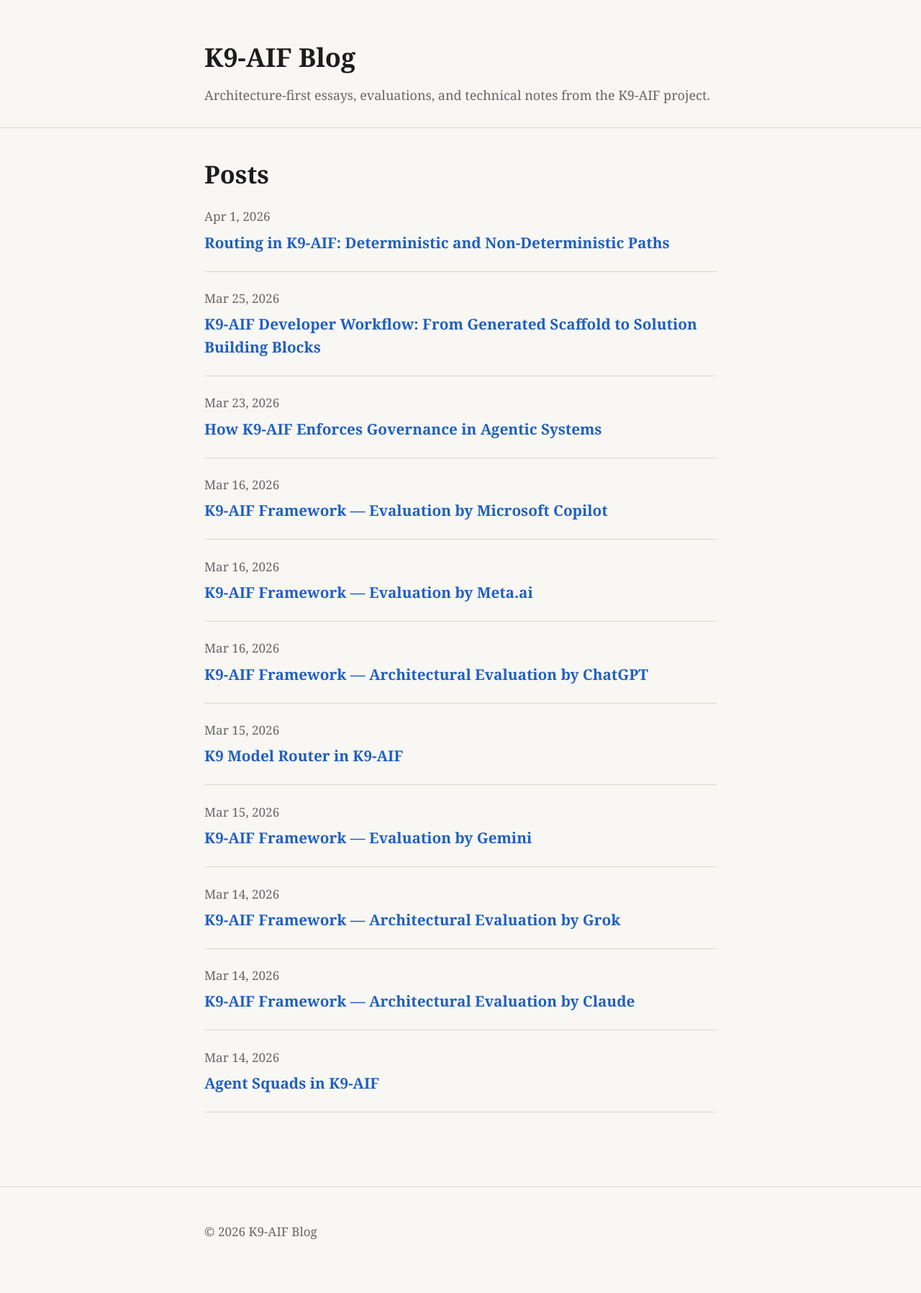
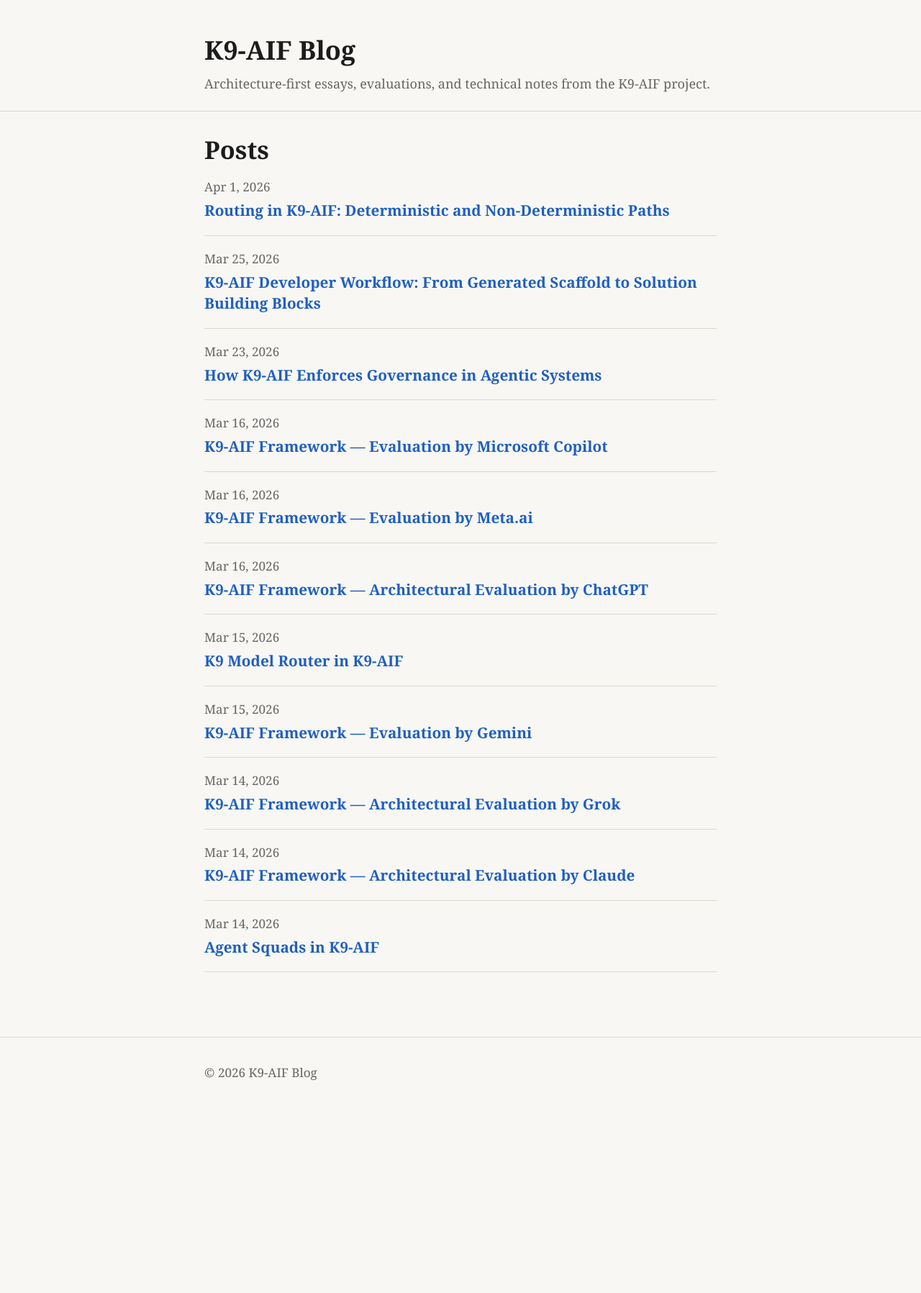
Before and after one commit to k9aif/k9-aif-blogs, a Jekyll site: the page built from index.md, in a window 1280 px wide. Shown: the whole page at 72% size. Built offline with Jekyll 4.4.1, drawn with Linux system fonts in a browser that asks for light colours; after the commit the page ends 1557 px from its top, so only the background shows below that.

Commit message:
Update style.css

```diff
--- a/assets/css/style.css
+++ b/assets/css/style.css
@@ -24,7 +24,7 @@ body {
   background: var(--bg);
   color: var(--text);
   font-family: Georgia, "Times New Roman", serif;
-  line-height: 1.75;
+  line-height: 1.65;
 }
 
 .container {
@@ -34,9 +34,9 @@ body {
 }
 
 .site-header {
-  padding: 48px 0 28px;
+  padding: 40px 0 24px;
   border-bottom: 1px solid var(--border);
-  margin-bottom: 42px;
+  margin-bottom: 32px;
 }
 
 .site-title {
@@ -45,7 +45,7 @@ body {
   font-weight: 700;
   text-decoration: none;
   color: var(--text);
-  margin-bottom: 6px;
+  margin-bottom: 4px;
 }
 
 .site-title:hover {
@@ -59,40 +59,54 @@ body {
 }
 
 .content {
-  padding-bottom: 80px;
+  padding-bottom: 72px;
 }
 
-h1, h2, h3, h4 {
-  line-height: 1.3;
-  margin-top: 2.2rem;
-  margin-bottom: 1rem;
+h1,
+h2,
+h3,
+h4 {
   color: var(--text);
+  line-height: 1.2;
 }
 
 h1 {
   font-size: 2.4rem;
   margin-top: 0;
+  margin-bottom: 0.8rem;
 }
 
 h2 {
   font-size: 1.7rem;
+  margin-top: 1.6rem;
+  margin-bottom: 0.6rem;
 }
 
 h3 {
   font-size: 1.3rem;
+  margin-top: 1.2rem;
+  margin-bottom: 0.45rem;
+}
+
+h4 {
+  font-size: 1.1rem;
+  margin-top: 1rem;
+  margin-bottom: 0.4rem;
 }
 
 p {
-  margin: 1.1rem 0;
+  margin: 0.65rem 0;
+  line-height: 1.5;
 }
 
-ul, ol {
-  margin: 1rem 0 1.4rem 1.5rem;
+ul,
+ol {
+  margin: 0.8rem 0 1rem 1.4rem;
   padding: 0;
 }
 
 li {
-  margin: 0.45rem 0;
+  margin: 0.35rem 0;
 }
 
 a {
@@ -106,8 +120,8 @@ a:hover {
 }
 
 blockquote {
-  margin: 1.6rem 0;
-  padding: 0.2rem 0 0.2rem 1.2rem;
+  margin: 1.2rem 0;
+  padding: 0.15rem 0 0.15rem 1rem;
   border-left: 4px solid var(--quote-border);
   color: #444;
   font-style: italic;
@@ -116,7 +130,7 @@ blockquote {
 hr {
   border: none;
   border-top: 1px solid var(--border);
-  margin: 2.4rem 0;
+  margin: 2rem 0;
 }
 
 code {
@@ -128,10 +142,11 @@ code {
 
 pre {
   background: var(--code-bg);
-  padding: 1rem;
+  padding: 0.9rem 1rem;
   overflow-x: auto;
   border-radius: 6px;
-  line-height: 1.55;
+  line-height: 1.5;
+  margin: 1rem 0 1.2rem;
 }
 
 pre code {
@@ -142,22 +157,22 @@ pre code {
 img {
   max-width: 100%;
   height: auto;
-  margin: 1.5rem 0;
+  margin: 1.2rem 0;
 }
 
 .post-list-heading {
-  margin-top: 2rem;
+  margin-top: 1.6rem;
 }
 
 .post-list {
   list-style: none;
   padding: 0;
-  margin: 2rem 0 0;
+  margin: 1.6rem 0 0;
 }
 
 .post-list li {
-  margin-bottom: 2rem;
-  padding-bottom: 1.4rem;
+  margin-bottom: 1.6rem;
+  padding-bottom: 1.1rem;
   border-bottom: 1px solid var(--border);
 }
 
@@ -165,20 +180,65 @@ img {
   display: block;
   color: var(--muted);
   font-size: 0.95rem;
-  margin-bottom: 0.35rem;
+  margin-bottom: 0.25rem;
 }
 
 .post-link {
   font-size: 1.5rem;
   font-weight: 600;
-  line-height: 1.4;
+  line-height: 1.3;
 }
 
 .site-footer {
   border-top: 1px solid var(--border);
-  padding: 28px 0 50px;
+  padding: 24px 0 42px;
   color: var(--muted);
   font-size: 0.95rem;
+}
+
+.home-intro {
+  margin-bottom: 1.6rem;
+}
+
+.home-intro p {
+  margin: 0;
+  font-size: 1.05rem;
+  color: var(--text-secondary, #333);
+}
+
+.post-index h2 {
+  margin-top: 0;
+  margin-bottom: 1rem;
+  font-size: 1.9rem;
+}
+
+.compact-post-list {
+  list-style: none;
+  padding: 0;
+  margin: 0;
+}
+
+.compact-post-list li {
+  padding: 0 0 1rem 0;
+  margin: 0 0 1rem 0;
+  border-bottom: 1px solid var(--border);
+}
+
+.post-date {
+  font-size: 0.95rem;
+  color: var(--muted);
+  margin-bottom: 0.25rem;
+}
+
+.post-title-link {
+  font-size: 1.15rem;
+  font-weight: 600;
+  line-height: 1.3;
+  text-decoration: none;
+}
+
+.post-title-link:hover {
+  text-decoration: underline;
 }
 
 @media (max-width: 640px) {
@@ -187,7 +247,8 @@ img {
   }
 
   .site-header {
-    padding-top: 36px;
+    padding-top: 32px;
+    margin-bottom: 28px;
   }
 
   .site-title {
@@ -198,51 +259,11 @@ img {
     font-size: 2rem;
   }
 
+  h2 {
+    font-size: 1.5rem;
+  }
+
   .post-link {
     font-size: 1.25rem;
   }
 }
-.home-intro {
-  margin-bottom: 2rem;
-}
-
-.home-intro p {
-  margin: 0;
-  font-size: 1.05rem;
-  color: var(--text-secondary, #333);
-}
-
-.post-index h2 {
-  margin-top: 0;
-  margin-bottom: 1.25rem;
-  font-size: 1.9rem;
-}
-
-.compact-post-list {
-  list-style: none;
-  padding: 0;
-  margin: 0;
-}
-
-.compact-post-list li {
-  padding: 0 0 1.25rem 0;
-  margin: 0 0 1.25rem 0;
-  border-bottom: 1px solid var(--border);
-}
-
-.post-date {
-  font-size: 0.95rem;
-  color: var(--muted);
-  margin-bottom: 0.35rem;
-}
-
-.post-title-link {
-  font-size: 1.15rem;
-  font-weight: 600;
-  line-height: 1.35;
-  text-decoration: none;
-}
-
-.post-title-link:hover {
-  text-decoration: underline;
-}
```
